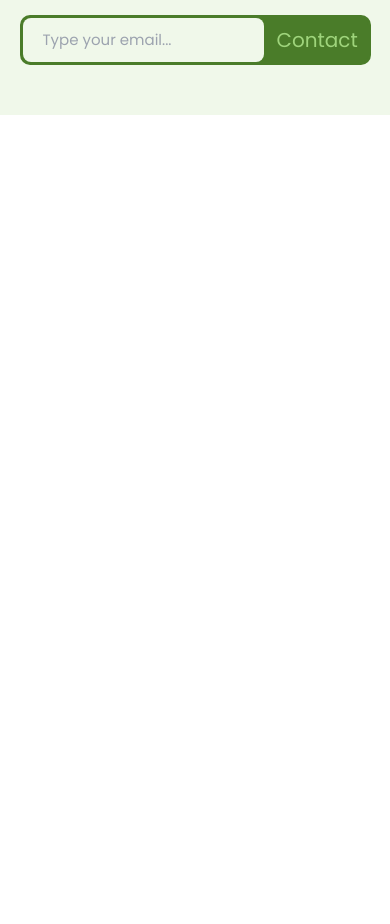
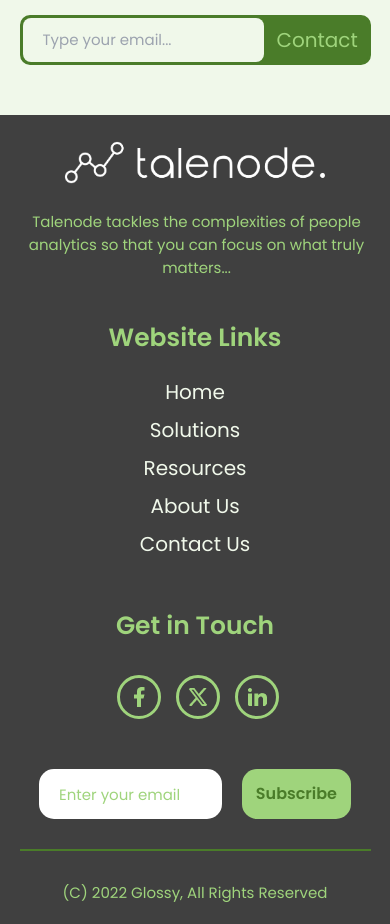
Before and after one commit to SakshamTalenode/Talenode_website, a React (Create React App) app: page /About in a window 390 px wide. Shown: the part 2426-3350 px from the top of the page. Before the commit the page ends 2541 px from the top, so only its background shows below. Built offline with nearby package versions, Linux system fonts and the light colour scheme.

Commit message:
responsive done

```diff
--- a/src/App.css
+++ b/src/App.css
@@ -891,6 +891,80 @@ html {
   line-height: normal;
 }
 
+@media (max-width: 1100px) {
+  .footer{
+    padding: 20px 0;
+    overflow-x: hidden;
+  }
+
+  .footer-main{
+    width: 100%;
+    flex-direction: column;
+    align-items: center;
+    text-align: center;
+    gap: 20px;
+  }
+
+  .footer-hide-mobile{
+    display: none;
+  }
+
+  .sec1-footer{
+    width: 90%;
+    align-items: center;
+  }
+
+  .sec1-footer img{
+    width: 100%;
+  }
+
+  .sec1-footer p{
+    width: 100%;
+    font-size: 15px;
+  }
+
+  .sec2-footer{
+    width: 100%;
+  }
+
+  .sec2-footer h3{
+    width: 100%;
+    font-size: 25px;
+  }
+
+  .sec2-footer p{
+    font-size: 20px;
+  }
+
+  .sec3-footer{
+    display: flex;
+    flex-direction: column;
+    align-items: center;
+    width: 80%;
+  }
+
+  .sec3-footer p{
+    font-size: 25px;
+  }
+
+  .footer-icons{
+    width: 50%;
+    justify-content: space-between;
+  }
+
+  .sub-footer{
+    width: 100%;
+  }
+
+  .sub-footer input{
+    width: 70%;
+  }
+
+  .sub-footer button{
+    width: 35%;
+  }
+}
+
 /* PRODUCT PAGE - START */
 
 .productPage{
@@ -2093,9 +2167,11 @@ html {
 }
 
 .sec2-contact button{
+  color: #9FD47C;
   width: 90%;
   height: 20%;
   border-radius: 15px;
+  font-weight: 600;
   background: var(--heading, #4A7C29);
   box-shadow: 0px 4px 12px 0px rgba(159, 212, 124, 0.50);
   display: flex;
--- a/src/App.js
+++ b/src/App.js
@@ -41,7 +41,7 @@ function App() {
 
 
       </Routes>
-      {/* <Footer /> */}
+      <Footer />
     </>
   );
 }
--- a/src/components/Footer.js
+++ b/src/components/Footer.js
@@ -20,7 +20,7 @@ const Footer = () => {
                 <p>About Us</p>
                 <p>Contact Us</p>
             </div>
-            <div className='sec2-footer'>
+            <div className='sec2-footer footer-hide-mobile'>
                 <h3>Website Links</h3>
                 <p>Home</p>
                 <p>Solutions</p>
```
